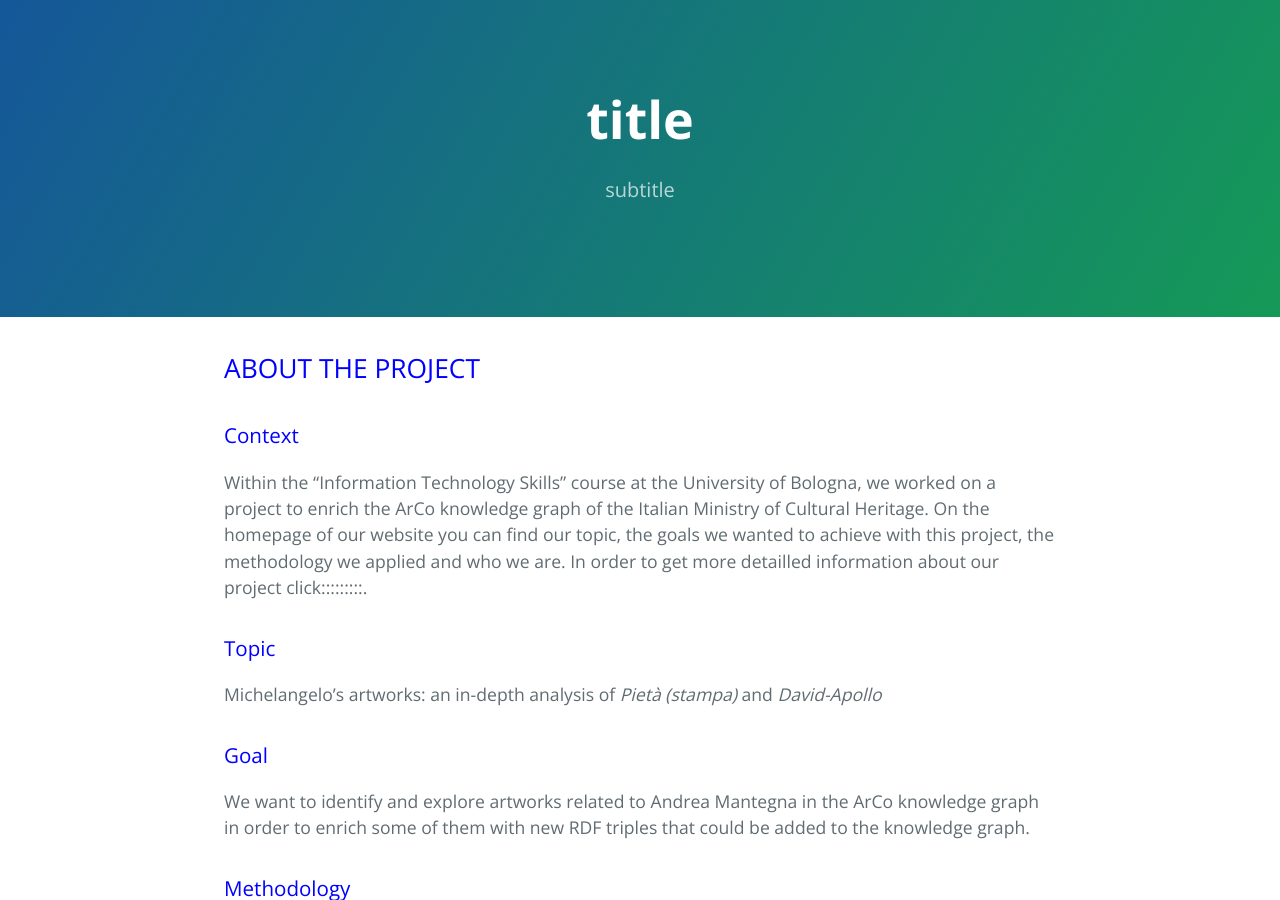
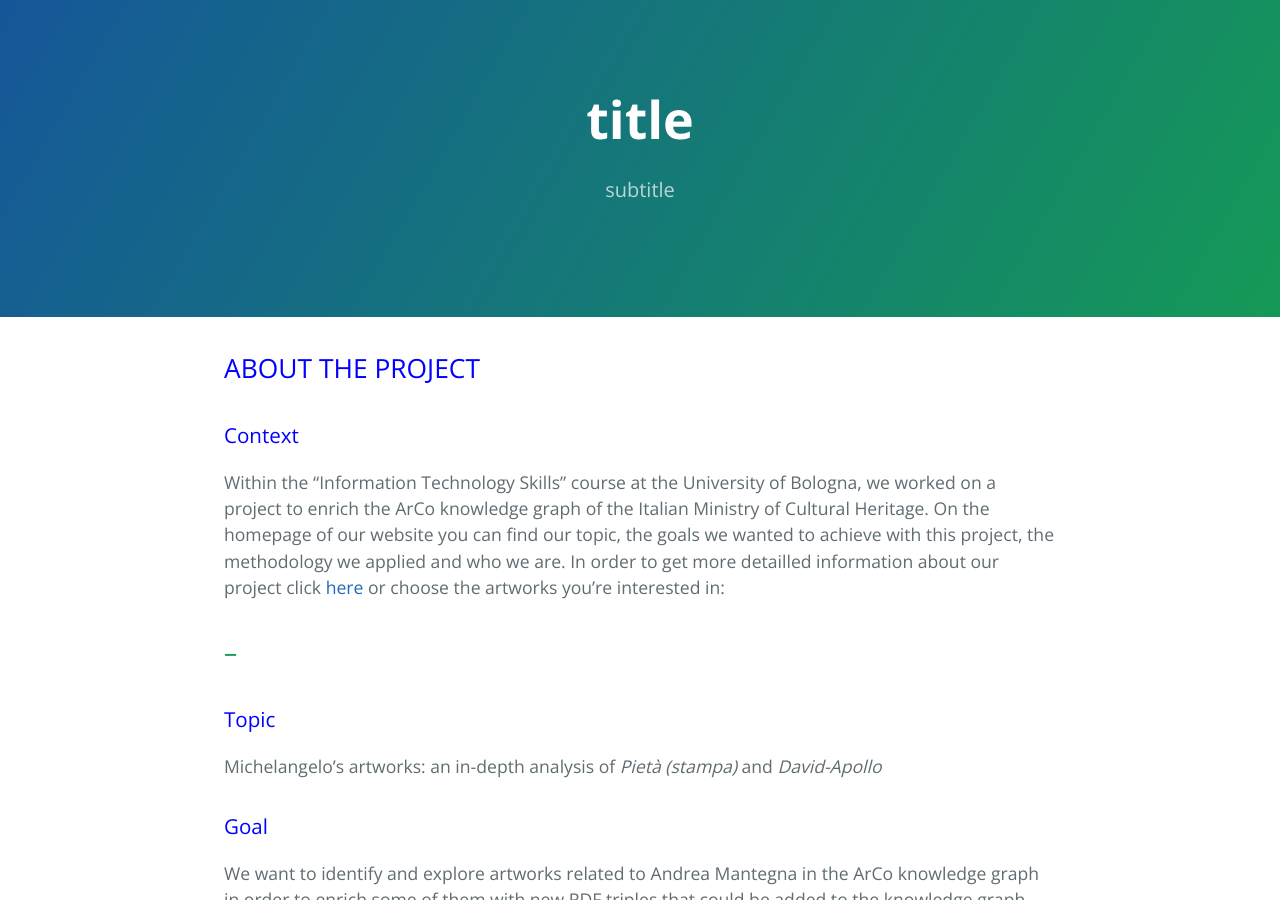
Before and after one commit to KevinITS-site/KevinITS-site.github.io, a Jekyll site: the page built from index.md, in a window 1280 px wide and 900 px high. Built offline with Jekyll 4.4.1, drawn with Linux system fonts in a browser that asks for light colours.

Commit message:
Update index.md

```diff
--- a/index.md
+++ b/index.md
@@ -5,7 +5,10 @@
 
 <h3 style="color: blue;">Context</h3>
 
-Within the "Information Technology Skills" course at the University of Bologna, we worked on a project to enrich the ArCo knowledge graph of the Italian Ministry of Cultural Heritage. On the homepage of our website you can find our topic, the goals we wanted to achieve with this project, the methodology we applied and who we are. In order to get more detailled information about our project click:::::::::.
+Within the "Information Technology Skills" course at the University of Bologna, we worked on a project to enrich the ArCo knowledge graph of the Italian Ministry of Cultural Heritage. On the homepage of our website you can find our topic, the goals we wanted to achieve with this project, the methodology we applied and who we are. In order to get more detailled information about our project click [here](another-page.md) or choose the artworks you're interested in:
+
+--
+--
 
 <h3 style="color: blue;">Topic</h3>
 
```
